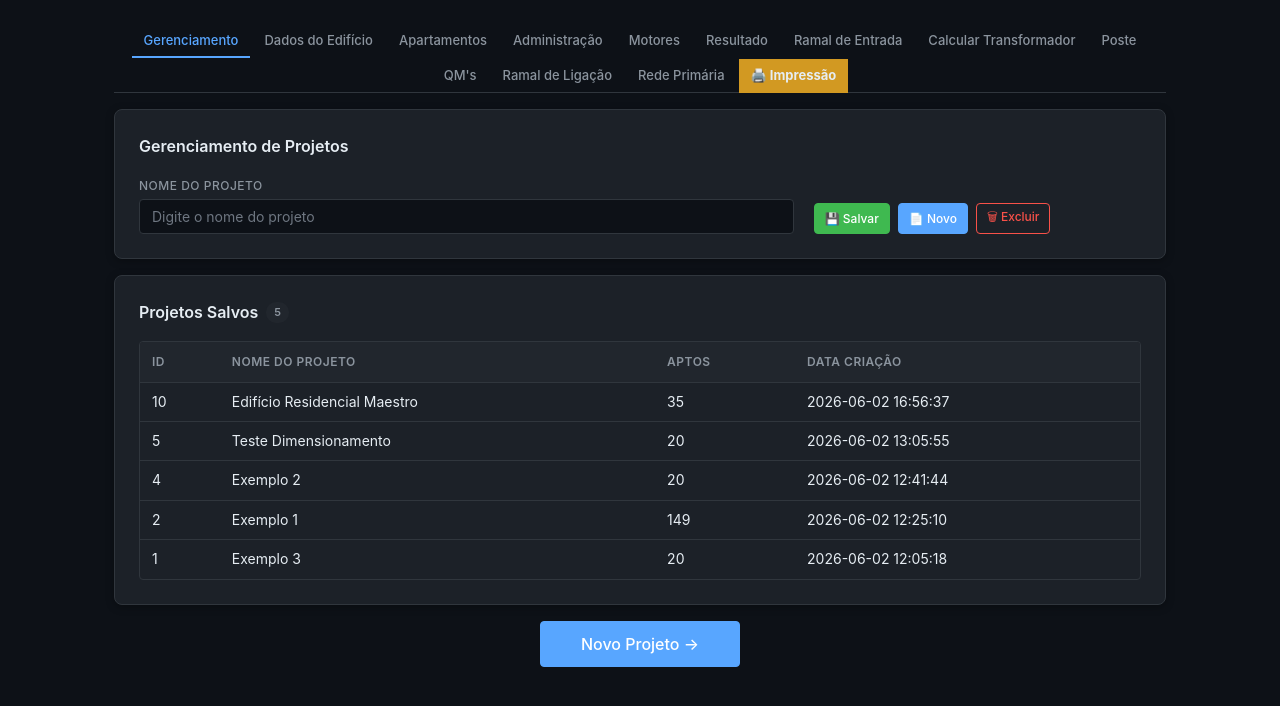
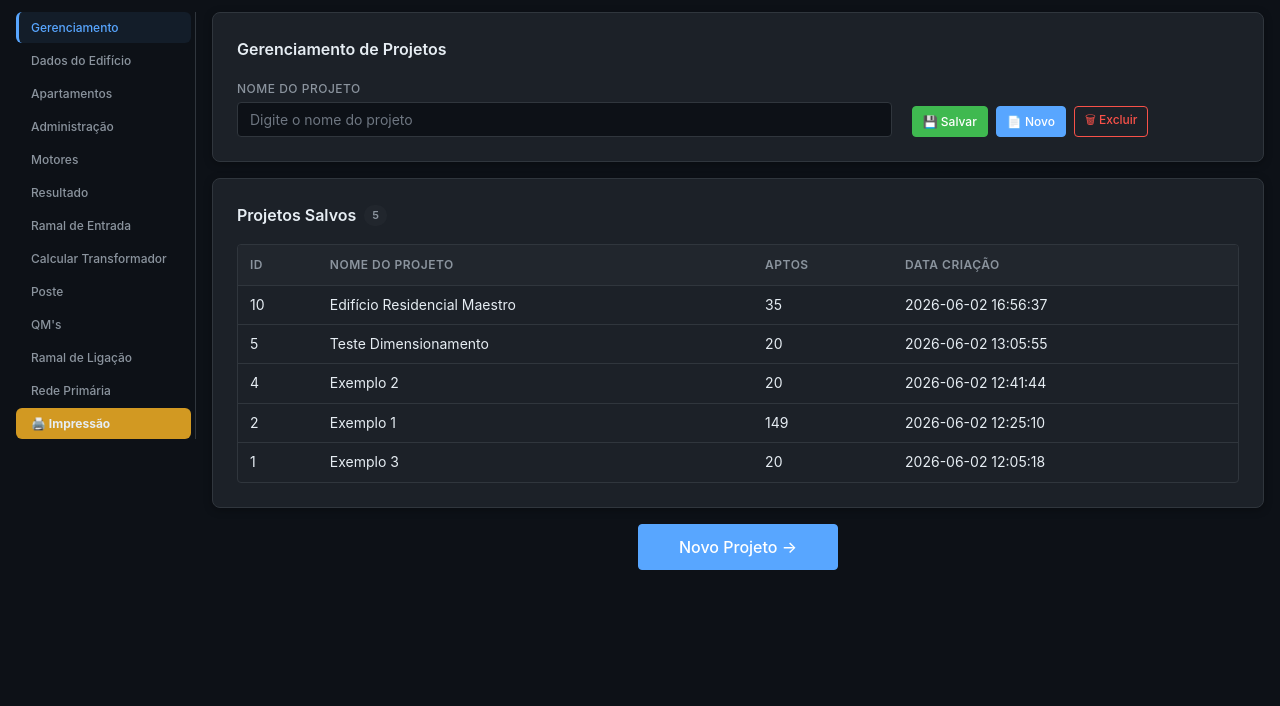
Before and after one commit to castroandreison/Demanda-CPFL, a Flask app: page /ged119 in a window 1280 px wide. Shown: the part 56-762 px from the top of the page. Run offline with Flask 3, Linux system fonts and the light colour scheme; data comes from the database, SQL or seed files in the repository; both versions use the stored data as it was after the commit.

Commit message:
`Updated CSS and HTML templates for CPFL web app`

```diff
--- a/Demanda CPFL/web_app/static/css/style.css
+++ b/Demanda CPFL/web_app/static/css/style.css
@@ -104,9 +104,15 @@ a:hover {
 
 /* Container */
 .container {
-    max-width: 1100px;
+    max-width: 100%;
     margin: 0 auto;
-    padding: 24px;
+    padding: 12px 16px;
+}
+
+@media (min-width: 1400px) {
+    .container {
+        max-width: 98%;
+    }
 }
 
 /* Cards */
@@ -117,6 +123,8 @@ a:hover {
     padding: 24px;
     margin-bottom: 16px;
     box-shadow: var(--shadow);
+    width: 100%;
+    box-sizing: border-box;
 }
 
 .card-header {
@@ -416,26 +424,29 @@ table tbody tr:last-child td {
 /* Tabs */
 .tabs {
     display: flex;
-    flex-wrap: wrap;
+    flex-direction: column;
     gap: 2px;
-    border-bottom: 1px solid var(--border-color);
-    margin-bottom: 16px;
-    justify-content: center;
+    border-right: 1px solid var(--border-color);
+    padding-right: 4px;
+    min-width: 180px;
+    max-width: 200px;
+    flex-shrink: 0;
 }
 
 .tab-btn {
     padding: 8px 12px;
     background: transparent;
     border: none;
+    border-radius: 6px;
     color: var(--text-secondary);
-    font-size: 13px;
+    font-size: 12px;
     font-weight: 500;
     cursor: pointer;
-    border-bottom: 2px solid transparent;
-    margin-bottom: -1px;
+    border-left: 3px solid transparent;
     transition: all 0.15s;
     font-family: var(--font-sans);
     white-space: nowrap;
+    text-align: left;
 }
 
 .tab-btn:hover {
@@ -445,7 +456,8 @@ table tbody tr:last-child td {
 
 .tab-btn.active {
     color: var(--accent);
-    border-bottom-color: var(--accent);
+    background: rgba(88,166,255,0.08);
+    border-left-color: var(--accent);
 }
 
 .tab-content {
@@ -454,6 +466,26 @@ table tbody tr:last-child td {
 
 .tab-content.active {
     display: block;
+}
+
+/* Main layout with sidebar tabs */
+.main-layout {
+    display: flex;
+    gap: 16px;
+    align-items: flex-start;
+    width: 100%;
+}
+
+.main-layout > .tabs {
+    position: sticky;
+    top: 8px;
+}
+
+.main-layout > .tab-content,
+.main-layout > div[id^="tab-"] {
+    flex: 1;
+    min-width: 0;
+    width: 100%;
 }
 
 /* Info Box */
--- a/Demanda CPFL/web_app/templates/ged119.html
+++ b/Demanda CPFL/web_app/templates/ged119.html
@@ -1,5 +1,7 @@
 {% extends "base.html" %}
 {% block content %}
+
+<div class="main-layout">
 
 <div class="tabs" id="main-tabs">
     <button class="tab-btn active" data-tab="tab-projetos">Gerenciamento</button>
@@ -775,6 +777,7 @@
             <div id="qm-content"></div>
         </div>
     </div>
+</div>
 </div>
 
 <script>
@@ -2158,14 +2161,23 @@ function calcularQM() {
     var totalMedidores = aptos + adm;
     if (totalMedidores < 1) { alert('Informe ao menos 1 medidor!'); return; }
 
-    // --- QMs necessários ---
-    var qms = Math.ceil(totalMedidores / 36);
+    // --- QMs necessários (critério duplo: medidores e demanda) ---
+    var qmsPorMed = Math.ceil(totalMedidores / 36);
+    var qmsPorDemanda = dg > 0 ? Math.ceil(dg / 200) : qmsPorMed;
+    var qms = Math.max(qmsPorMed, qmsPorDemanda);
+    var alertaDemanda = qms > qmsPorMed;
+
+    // Distribuir medidores pelos QMs
     var medPorQm = [];
     var restante = totalMedidores;
     for (var i = 0; i < qms; i++) {
-        var n = Math.min(restante, (i < qms - 1) ? 36 : (restante % 36 || 36));
+        var n = Math.min(restante, (i < qms - 1) ? 36 : restante);
         medPorQm.push(n);
         restante -= n;
+    }
+    // Se sobrou (qms > qmsPorMed), preencher os QMs extras com 0
+    while (medPorQm.length < qms) {
+        medPorQm.push(0);
     }
 
     // --- Caixa de Distribuição (Tabela 9) — só necessária com 2+ QMs ---
@@ -2234,10 +2246,22 @@ function calcularQM() {
     h += '<div class="result-section">';
     h += '<div class="result-title">DIMENSIONAMENTO</div>';
 
-    // QMs
+    // Análise de critérios
     h += '<div class="result-title" style="margin-top:8px;">Quadros de Medidores (QMs)</div>';
-    h += '<div class="result-line">QMs necessários: <span class="value">' + qms + '</span></div>';
-    h += '<div class="result-line">Critério: até 36 medidores / 200 kVA por QM</div>';
+    h += '<div class="result-subtitle" style="color:#8b949e;">Análise de critérios (GED-119 item 13.3):</div>';
+    h += '<div class="result-line">Critério 1 — medidores: ' + totalMedidores + ' med ÷ 36 = <span class="value">' + qmsPorMed + ' QM(s)</span></div>';
+    h += '<div class="result-line">Critério 2 — demanda: ' + (dg > 0 ? dg.toFixed(2) + ' kVA ÷ 200 = <span class="value">' + qmsPorDemanda + ' QM(s)</span>' : 'Dg não informado — usando critério 1') + '</div>';
+    var criterioInfo = '';
+    if (alertaDemanda) {
+        criterioInfo = '<div class="result-line" style="color:#f0883e;">⚠ Demanda (' + dg.toFixed(2) + ' kVA) supera 200 kVA/QM. Critério de demanda determinou <span class="value">' + qms + ' QMs</span>.</div>';
+    } else if (qmsPorMed > qmsPorDemanda) {
+        criterioInfo = '<div class="result-line" style="color:#58a6ff;">ℹ Critério de medidores determinou <span class="value">' + qms + ' QMs</span>.</div>';
+    } else if (qmsPorMed === qmsPorDemanda) {
+        criterioInfo = '<div class="result-line" style="color:#3fb950;">✓ Ambos os critérios convergem para <span class="value">' + qms + ' QM(s)</span>.</div>';
+    }
+    h += criterioInfo;
+    h += '<div class="result-line" style="font-weight:700;">QMs necessários: <span class="value">' + qms + '</span></div>';
+    h += '<div class="result-line" style="font-size:12px;color:#8b949e;">Regra: máximo 36 medidores e 200 kVA por QM. QMs = max(ceil(med/36), ceil(Dg/200)).</div>';
     qmDetalhes.forEach(function(q, i) {
         var det = '';
         if (material === 'metalico') {
@@ -2246,7 +2270,10 @@ function calcularQM() {
         } else {
             det = 'Conforme fabricante cadastrado GED-3412 (GED-13 / GED-12903)';
         }
-        h += '<div class="result-line" style="font-weight:700;">QM ' + (i+1) + ': ' + q.medidores + ' medidores — ' + det + '</div>';
+        var demandaQm = dg > 0 ? (dg / qms).toFixed(2) + ' kVA' : '—';
+        h += '<div class="result-line" style="font-weight:700;">QM ' + (i+1) + ': ' + q.medidores + ' medidores — ' + det;
+        if (dg > 0) h += ' — Demanda: <span class="value">' + demandaQm + '</span>';
+        h += '</div>';
     });
     if (admTc) {
         h += '<div class="result-line" style="color:var(--warning);">ⓘ Adm com TC: módulo justaposto de 900 mm (Des. 29-1/2 item 8). Painel de madeira 200×500×20 mm para suporte dos TCs.</div>';
--- a/Demanda CPFL/web_app/templates/ged13.html
+++ b/Demanda CPFL/web_app/templates/ged13.html
@@ -1,5 +1,7 @@
 {% extends "base.html" %}
 {% block content %}
+
+<div class="main-layout">
 
 <div class="tabs" id="main-tabs">
     <button class="tab-btn active" data-tab="tab-projetos">Gerenciamento</button>
@@ -322,6 +324,7 @@
             </div>
         </div>
     </div>
+</div>
 </div>
 
 <script>
```
Also changed, not shown: Demanda CPFL/docs/instrucao_qm_200kva.md (added, +48 -0 lines), Demanda CPFL/GED119/Projeto TK/projetos_ged119.db.
